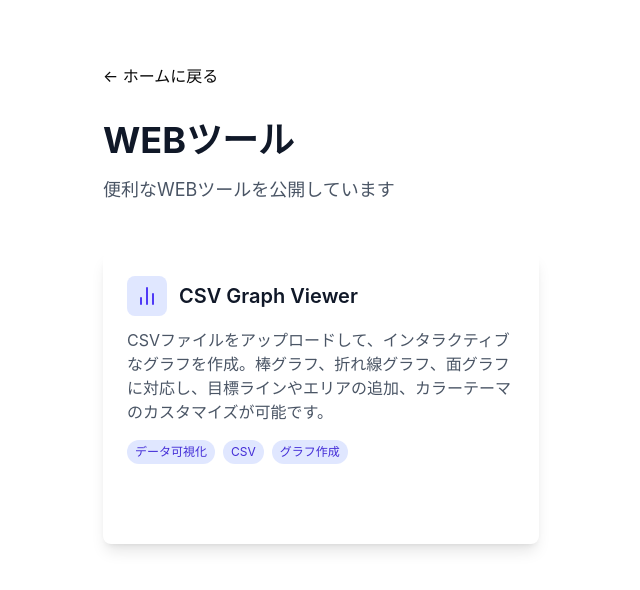
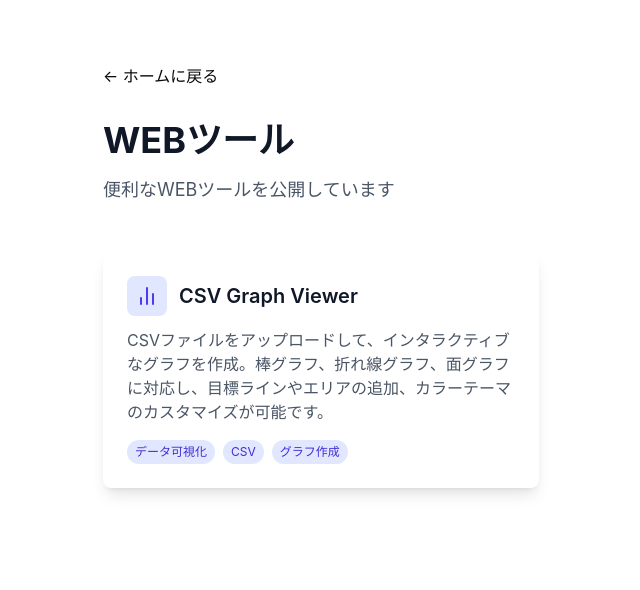
Before and after one commit to ryoupr/home, a React (Vite) app: page /home/tools in a window 1280 px wide. Shown: the top 590 px of the page, without its empty margins (89-729 px from the left). Built offline with nearby package versions, Linux system fonts and the light colour scheme.

Commit message:
fix: ツールカード全体をクリック可能に変更
- カード全体をLinkでラップ
- 「ツールを開く」ボタンを削除
- ProfilePageと同じUXに統一

```diff
--- a/src/app/pages/ToolsPage.tsx
+++ b/src/app/pages/ToolsPage.tsx
@@ -24,7 +24,8 @@ export function ToolsPage() {
 
           <div className="grid gap-6 md:grid-cols-2">
             {/* CSVグラフビューアー */}
-            <div className="bg-white dark:bg-gray-800 rounded-lg shadow-lg p-6 hover:shadow-xl transition-shadow">
+            <Link to="/tools/csv-graph-viewer">
+              <div className="bg-white dark:bg-gray-800 rounded-lg shadow-lg p-6 hover:shadow-xl transition-shadow cursor-pointer">
                 <div className="flex items-center gap-3 mb-3">
                   <div className="p-2 bg-indigo-100 dark:bg-indigo-900 rounded-lg">
                     <BarChart2 className="w-6 h-6 text-indigo-600 dark:text-indigo-400" />
@@ -36,7 +37,7 @@ export function ToolsPage() {
                 <p className="text-gray-600 dark:text-gray-300 mb-4">
                   CSVファイルをアップロードして、インタラクティブなグラフを作成。棒グラフ、折れ線グラフ、面グラフに対応し、目標ラインやエリアの追加、カラーテーマのカスタマイズが可能です。
                 </p>
-              <div className="flex flex-wrap gap-2 mb-4">
+                <div className="flex flex-wrap gap-2">
                   <span className="px-2 py-1 bg-indigo-100 dark:bg-indigo-900 text-indigo-700 dark:text-indigo-300 text-xs rounded-full">
                     データ可視化
                   </span>
@@ -47,13 +48,8 @@ export function ToolsPage() {
                     グラフ作成
                   </span>
                 </div>
-              <Link
-                to="/tools/csv-graph-viewer"
-                className="inline-block px-4 py-2 bg-primary-600 text-white rounded-md hover:bg-primary-700 transition-colors"
-              >
-                ツールを開く
+              </div>
             </Link>
-            </div>
           </div>
         </div>
       </div>
```
Lines whose indentation alone changed are shown as unchanged.
